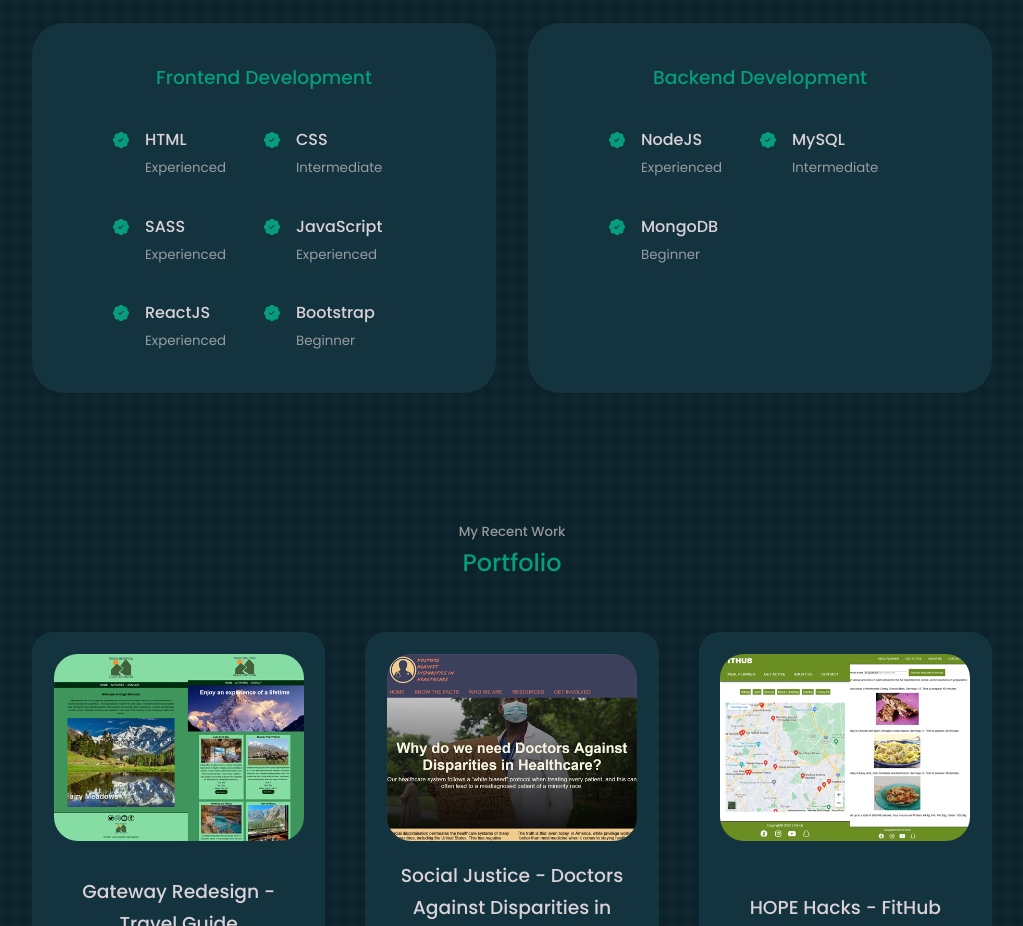
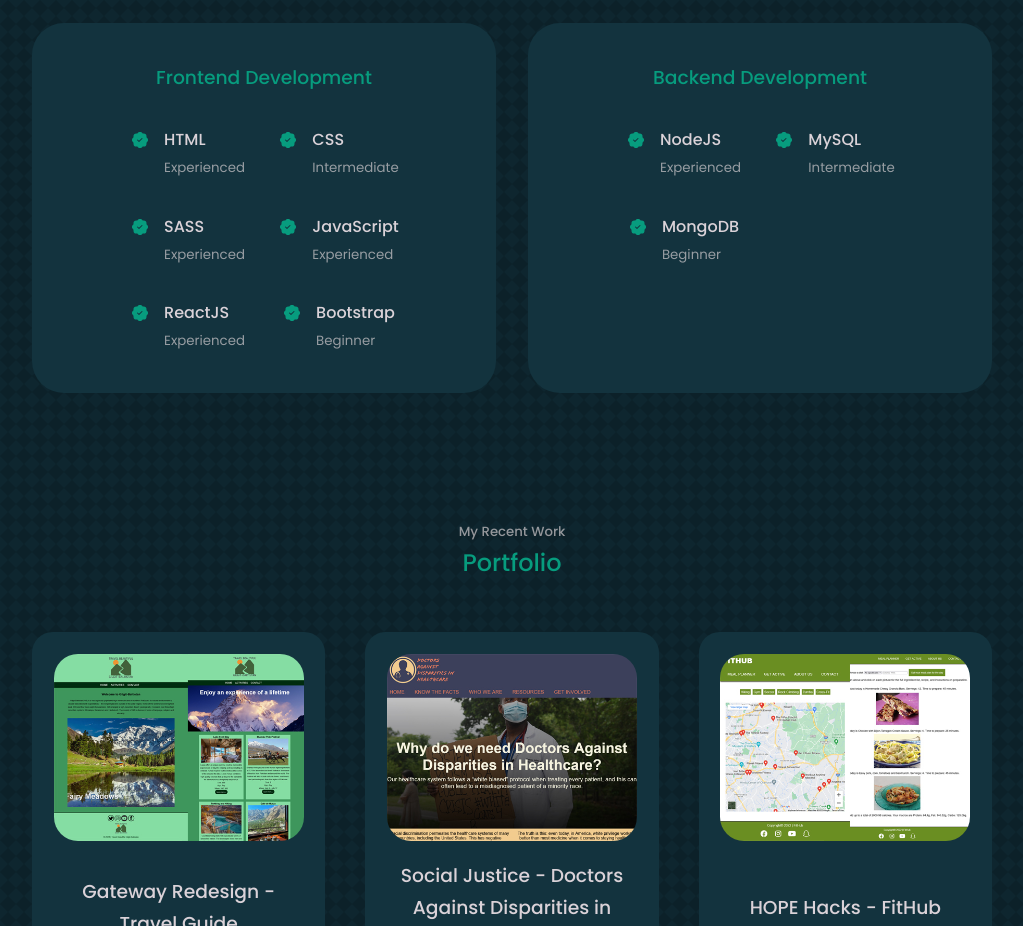
Before and after one commit to rsiraj/portfolio, a React (Create React App) app: page / in a window 1280 px wide. Shown: the part 1600-2526 px from the top of the page, without its empty margins (128-1151 px from the left). Built offline with nearby package versions, Linux system fonts and the light colour scheme.

Commit message:
centered experience items

```diff
--- a/src/index.css
+++ b/src/index.css
@@ -235,6 +235,9 @@ input, textarea {
   display: -ms-flexbox;
   display: flex;
   gap: 1rem;
+  -webkit-box-pack: center;
+      -ms-flex-pack: center;
+          justify-content: center;
 }
 
 .experience__details-icon {
--- a/src/scss/__experience-component.scss
+++ b/src/scss/__experience-component.scss
@@ -33,6 +33,7 @@
 .experience__details {
     display: flex;
     gap: 1rem;
+    justify-content: center;
 }
 
 .experience__details-icon {
```
Also changed, not shown: 1 other file (tests, documents, lock files or other folders).
